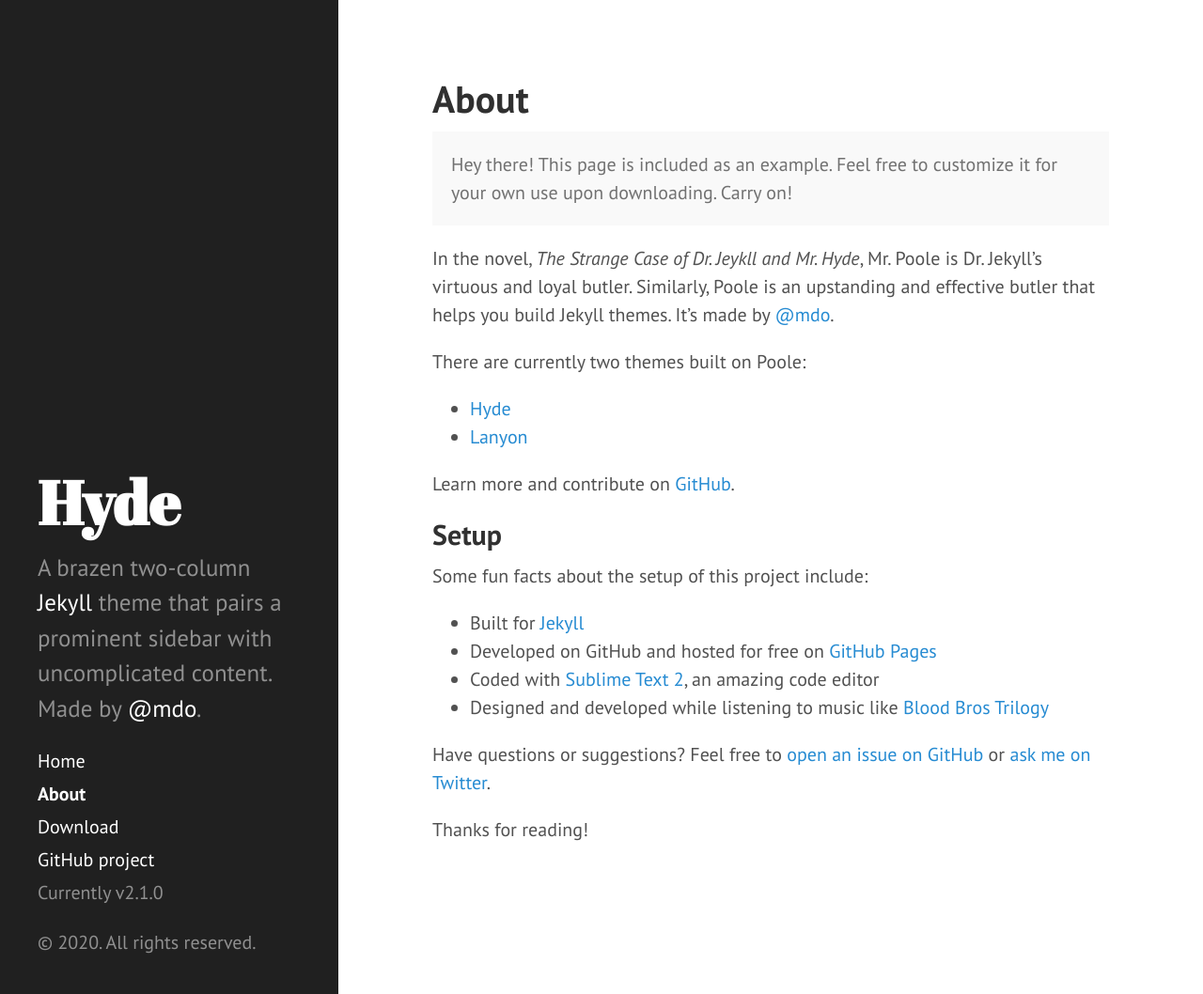
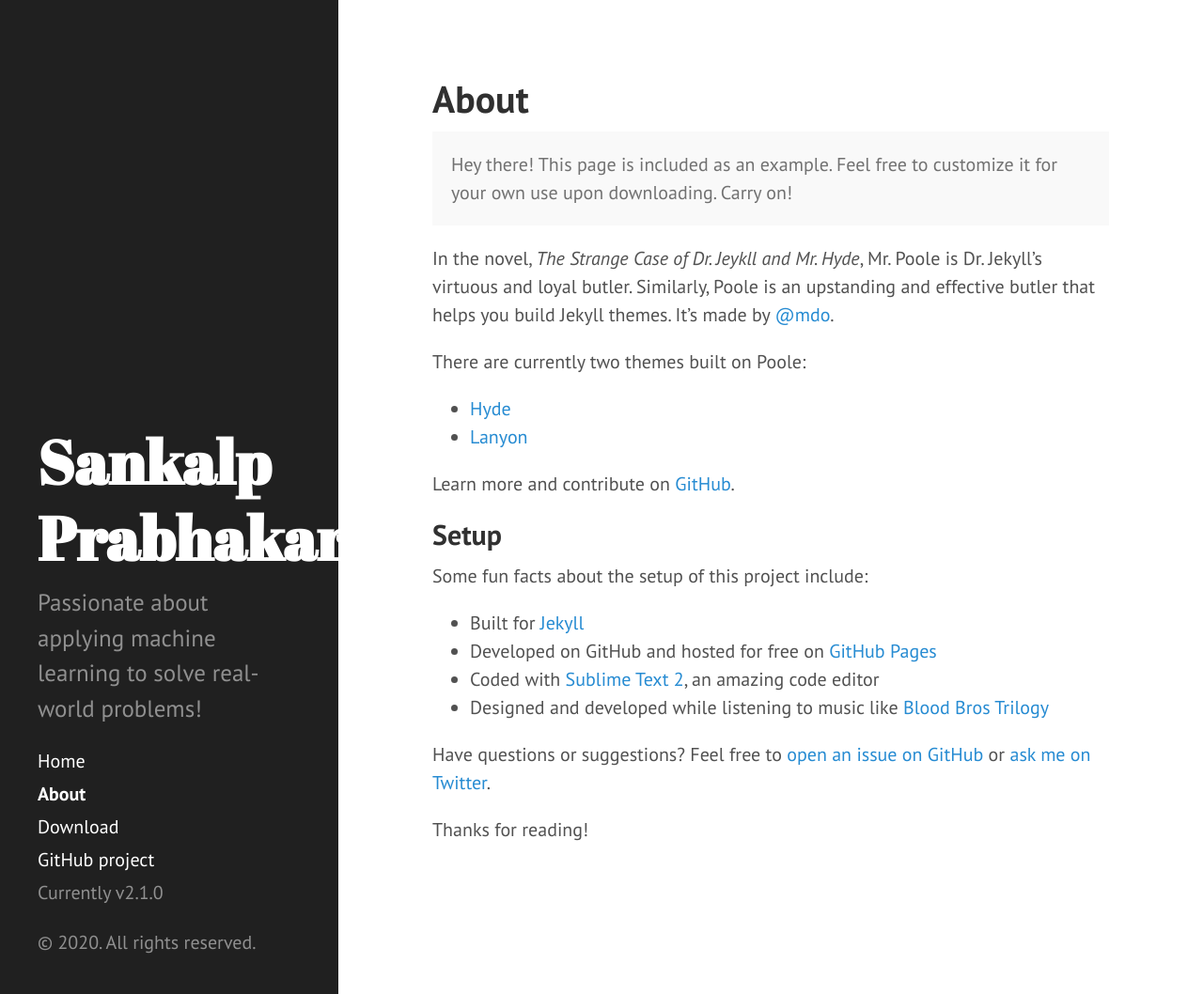
Before and after one commit to sankalp-prabhakar/sankalp-prabhakar.github.io, a Jekyll site: the page built from about.md, in a window 1280 px wide and 1058 px high. Shown: the whole window at 94% size. Built offline with Jekyll 4.4.1, drawn with Linux system fonts in a browser that asks for light colours.

Commit message:
baseline commit #5

```diff
--- a/_config.yml
+++ b/_config.yml
@@ -6,23 +6,23 @@ highlighter:      rouge
 permalink:        pretty
 
 # Setup
-title:            Hyde
-tagline:          'A Jekyll theme'
-description:      'A brazen two-column <a href="http://jekyllrb.com" target="_blank">Jekyll</a> theme that pairs a prominent sidebar with uncomplicated content. Made by <a href="https://twitter.com/mdo" target="_blank">@mdo</a>.'
+title:            Sankalp Prabhakar
+tagline:          ''
+description:      'Passionate about applying machine learning to solve real-world problems!'
 url:              https://sankalp-prabhakar.github.io
 baseurl:          /
 
 author:
-  name:           'Mark Otto'
-  url:            https://twitter.com/mdo
+  name:           'Sankalp Prabhakar'
+  url:            https://twitter.com/iam_sankalp
 
-paginate:         5
+paginate:         1
 
 # Custom vars
 version:          2.1.0
 
 github:
-  repo:           https://github.com/poole/hyde
+  repo:           https://github.com/sankalp-prabhakar/sankalp-prabhakar.github.io
 
 plugins:
   - jekyll-paginate
```
